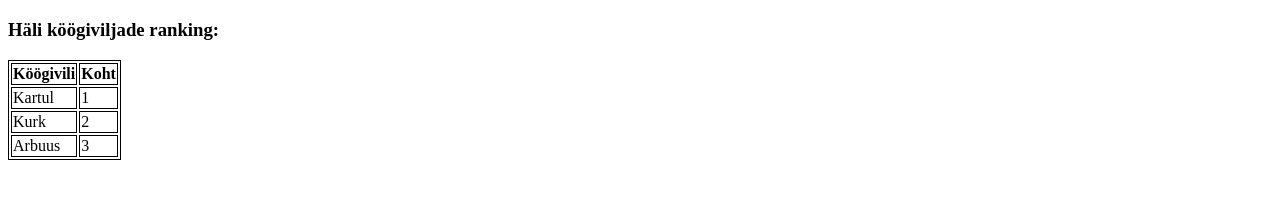
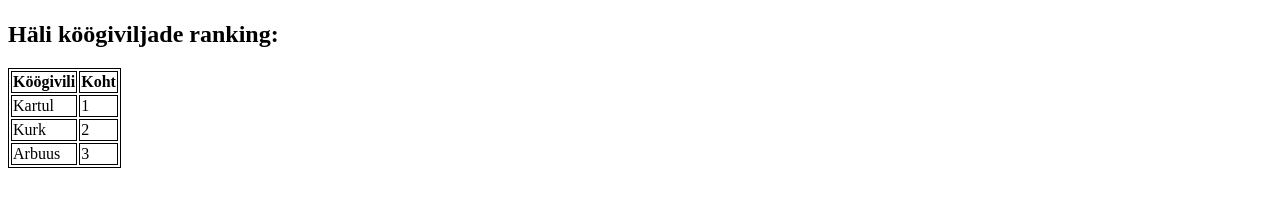
Before and after one commit to alixwh/alixwh.github.io, a plain HTML site: page index.html in a window 1280 px wide. Shown: the part 535-742 px from the top of the page. Drawn offline with Linux system fonts and the light colour scheme.

Commit message:
Update index.html

```diff
--- a/index.html
+++ b/index.html
@@ -8,16 +8,14 @@ table, th, td {
 <body>
 
 <a href="https://et.wikipedia.org/wiki/Kartul"><h1>Kartul</h1></a>
-<p>Minu lemmikköögivili on kartul, sest seda saab mitut moodi süüa.
-  Seda saab praadida, keeta, küpsetada, fritüürida ja ka toorelt süüa, kuigi mõned ütlevad, et see on mürgine...</p>
+<p>Minu lemmikköögivili on kartul, sest seda saab mitut moodi süüa. Seda saab praadida, keeta, küpsetada, fritüürida ja ka toorelt süüa, kuigi mõned ütlevad, et see on mürgine...</p>
 <img style="width: 150px; height: 150px" src="https://img.astri.ee/5f74310b6b31fc5cd1da81f3/varske-kartul-1kg-1462528731538-depoo-toiduturg.jpg">
 
 <a href="https://et.wikipedia.org/wiki/Harilik_kurk"><h1>Honorable mention: kurk</h1></a>
-<p>Kurk on nagu soolane arbuus ja koosneb umbes 95% veest.
-  Kurki saab süüa marineeritult, aroomisoolaga või lihtsalt niisama.</p>
+<p>Kurk on nagu soolane arbuus ja koosneb umbes 95% veest. Kurki saab süüa marineeritult, aroomisoolaga või lihtsalt niisama.</p>
 <img style="width: 150px; height: 150px" src="https://taimed.logo.ee/et/product/viewimage/15746849/s=1000/kurk-profi.jpg">
 
-<h3>Häli köögiviljade ranking:</h3>
+<h2>Häli köögiviljade ranking:</h2>
 
 <table>
   <tr>
```
